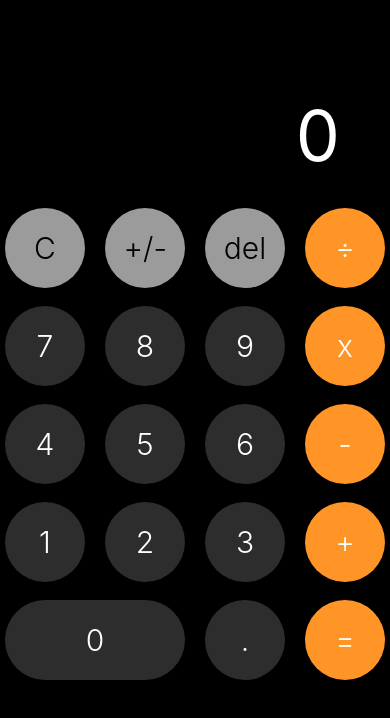
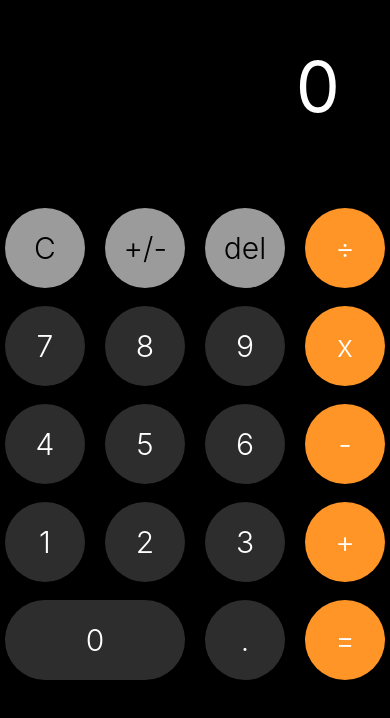
Before and after one commit to elprogramadorpedro/triangle, a React Native app: screen / in a window 390 px wide. Shown: the part 126-844 px from the top of the page. Built offline with nearby package versions, Linux system fonts and the light colour scheme.

Commit message:
update to show status as I type.

```diff
--- a/src/hook/useCalculator.tsx
+++ b/src/hook/useCalculator.tsx
@@ -1,168 +1,203 @@
-import {useRef, useState} from 'react';
+import { useEffect, useRef, useState } from 'react';
 
-//enum de operaciones
-enum Operator{
-  add,
-  subtract,
-  multiply,
-  divide,
+enum Operator {
+  add = '+',
+  subtract = '-',
+  multiply = 'x',
+  divide = '÷',
 }
 
 
 
 
 export const useCalculator = () => {
-  const [number, setNumber] = useState('0');
-  const [prevNumber, setPrevNumber] = useState('0');
+
+  const [ formula, setFormula ] = useState( '' );
+
+  const [ number, setNumber ] = useState( '0' );
+  const [ prevNumber, setPrevNumber ] = useState( '0' );
 
   const lastOperation = useRef<Operator>();
 
-  //metodo para limpiar todos los numero y llevarlos a cero
-
-  const clean = () => {
-    setNumber('0');
-    setPrevNumber('0');
-  };
-
-  //borrar ultimo numero
-
-  const deleteOperation = () => {
-    let currentSign = '';
-    let temporalNumber = number;
-
-    if (number.includes('-')) {
-      currentSign = '-';
-      temporalNumber = number.substring(1);
+  useEffect( () => {
+    if ( lastOperation.current ) {
+      const firstFormulaPart = formula.split( ' ' ).at( 0 );
+      setFormula( `${ firstFormulaPart } ${ lastOperation.current } ${ number }` );
+    } else {
+      setFormula( number );
     }
 
-    if (temporalNumber.length > 1) {
-      return setNumber(currentSign + temporalNumber.slice(0, -1));
-    }
-    setNumber('0');
-  };
-
-  const tooggleSign = () => {
-    if (number.includes('-')) {
-      return setNumber(number.replace('-', ''));
-    }
-    setNumber('-' + number);
-  };
-
-  const buildNumber = (numberString: string) => {
-    if (number.includes('.') && numberString === '.') return;
-
-    if (number.startsWith('0') || number.startsWith('-0')) {
-      //punto decimal
-      if (numberString === '.') {
-        return setNumber(number + numberString);
-      }
-
-      //Evaluar si es otro cero y no hay punto
-      if (numberString === '0' && number.includes('.')) {
-        return setNumber(number + numberString);
-      }
-
-      //Evaluar si es diferente de cero, no hay punto y es el primer numero
-      if (numberString !== '0' && !number.includes('.')) {
-        return setNumber(numberString);
-      }
-
-      //Evitar 000000.00
-      if (numberString === '0' && !number.includes('.')) {
-        return;
-      }
-      return setNumber(number + numberString);
-    }
-
-    setNumber(number + numberString);
-  };
+  }, [ number ] );
 
 
-//funcion setLasNumber
-
-
-const setLastNumber = () =>{
-    if(number.endsWith('.')){
-       setPrevNumber(number.slice(0,-1));
-    }else{
-  setPrevNumber(number);
-}
-setNumber('0')
-}
-
-const divideOperation = () =>{
-  setLastNumber();
-  lastOperation.current=Operator.divide
-}
-
-const multiplyOperation = () =>{
-  setLastNumber();
-  lastOperation.current=Operator.multiply
-}
-
-const subTractOperation = () =>{
-  setLastNumber();
-  lastOperation.current=Operator.subtract
-}
-
-const addOperation = () =>{
-  setLastNumber();
-  lastOperation.current=Operator.add
-}
-
-const calculateResult = () =>{
-
-  const num1 = Number (number);
-  const num2 = Number (prevNumber);
-
-  switch (lastOperation.current){
-
-    case Operator.add:
-      setNumber (`${num2 + num1}`);
-      break;
-
-      case Operator.subtract:
-      setNumber (`${num2 - num1}`);
-      break;
-
-      case Operator.multiply:
-      setNumber (`${num1 * num2}`);
-      break;
-
-      case Operator.divide:
-      setNumber (`${num2 / num1}`);
-      break;
-
-
-
-        default:
-          throw new Error('Operation not implement')
-
-  }
-
-  setPrevNumber('0')
-
-}
+  useEffect(() => {
+    const subResult = calculateSubResult();
+    setPrevNumber( `${ subResult }`);
+  }, [formula])
 
 
 
 
 
 
+  const clean = () => {
+    setNumber( '0' );
+    setPrevNumber( '0' );
+    lastOperation.current = undefined;
+    setFormula( '' );
+  };
+
+  // Borrar el último número
+  const deleteOperation = () => {
+
+    let currentSign = '';
+    let temporalNumber = number;
+
+    if ( number.includes( '-' ) ) {
+      currentSign = '-';
+      temporalNumber = number.substring( 1 ); // 88
+    }
+
+    if ( temporalNumber.length > 1 ) {
+      return setNumber( currentSign + temporalNumber.slice( 0, -1 ) ); //
+    }
+
+    setNumber( '0' );
+
+  };
+
+
+  const toggleSign = () => {
+    if ( number.includes( '-' ) ) {
+      return setNumber( number.replace( '-', '' ) );
+    }
+
+    setNumber( '-' + number );
+  };
+
+
+  const buildNumber = ( numberString: string ) => {
+
+    if ( number.includes( '.' ) && numberString === '.' ) return;
+
+    if ( number.startsWith( '0' ) || number.startsWith( '-0' ) ) {
+
+      // Punto decimal
+      if ( numberString === '.' ) {
+        return setNumber( number + numberString );
+      }
+
+      // Evaluar si es otro cero y no hay punto
+      if ( numberString === '0' && number.includes( '.' ) ) {
+        return setNumber( number + numberString );
+      }
+
+      // Evaluar si es diferente de cero, no hay punto, y es el primer numero
+      if ( numberString !== '0' && !number.includes( '.' ) ) {
+        return setNumber( numberString );
+      }
+
+      // Evitar 000000.00
+      if ( numberString === '0' && !number.includes( '.' ) ) {
+        return;
+      }
+
+      return setNumber( number + numberString );
+    }
+
+
+    setNumber( number + numberString );
+
+  };
+
+  const setLastNumber = () => {
+    calculateResult();
+
+    if ( number.endsWith( '.' ) ) {
+      setPrevNumber( number.slice( 0, -1 ) );
+    } else {
+      setPrevNumber( number );
+    }
+
+    setNumber( '0' );
+  };
+
+  const divideOperation = () => {
+    setLastNumber();
+    lastOperation.current = Operator.divide;
+  };
+
+  const multiplyOperation = () => {
+    setLastNumber();
+    lastOperation.current = Operator.multiply;
+  };
+
+  const subtractOperation = () => {
+    setLastNumber();
+    lastOperation.current = Operator.subtract;
+  };
+
+  const addOperation = () => {
+    setLastNumber();
+    lastOperation.current = Operator.add;
+  };
+
+
+  const calculateResult = () => {
+
+    const result = calculateSubResult();
+    setFormula( `${ result }` );
+
+    lastOperation.current = undefined;
+    setPrevNumber( '0' );
+  };
+
+  const calculateSubResult = (): number => {
+
+    const [ firstValue, operation, secondValue ] = formula.split( ' ' );
+
+    const num1 = Number( firstValue );
+    const num2 = Number( secondValue ); //NaN
+
+    if ( isNaN( num2 ) ) return num1;
+
+    switch ( operation ) {
+
+      case Operator.add:
+        return num1 + num2;
+
+      case Operator.subtract:
+        return num1 - num2;
+
+      case Operator.multiply:
+        return num1 * num2;
+
+      case Operator.divide:
+        return num1 / num2;
+
+      default:
+        throw new Error( 'Operation not implemented' );
+    }
+
+  };
+
+
+
   return {
-    //PROPIEDADES
+    // Properties
     number,
     prevNumber,
+    formula,
 
-    //METODOS
+    // Methods
     buildNumber,
-    tooggleSign,
+    toggleSign,
     clean,
     deleteOperation,
     divideOperation,
-multiplyOperation,
-subTractOperation,
-addOperation,
-calculateResult,
+    multiplyOperation,
+    subtractOperation,
+    addOperation,
+    calculateResult,
   };
-};
+}
--- a/src/screens/CalculatorScreen.tsx
+++ b/src/screens/CalculatorScreen.tsx
@@ -10,6 +10,7 @@ export const CalculatorScreen = () => {
     //properties
     prevNumber,
    number,
+   formula,
 
    buildNumber,tooggleSign,
    clean, deleteOperation, divideOperation,
@@ -17,6 +18,7 @@ export const CalculatorScreen = () => {
    subTractOperation,
    addOperation,
    calculateResult,
+
 
 
 
@@ -32,16 +34,21 @@ export const CalculatorScreen = () => {
         <Text
           adjustsFontSizeToFit
           numberOfLines={1}
-          style={styles.mainResult}>{number}</Text>
+          style={styles.mainResult}>{formula}</Text>
 
+          {
+            (formula === prevNumber )
+            ?<Text style={styles.subResult}  > </Text>
+            :(
+              <Text
+              adjustsFontSizeToFit
+              numberOfLines={1}
+              style={styles.subResult}>
+                {prevNumber}
+                </Text>
+            )
+          }
 
-
-        <Text
-        adjustsFontSizeToFit
-        numberOfLines={1}
-        style={styles.subResult}>
-          {(prevNumber==='0')?'':prevNumber}
-          </Text>
 </View>
 
 
```
